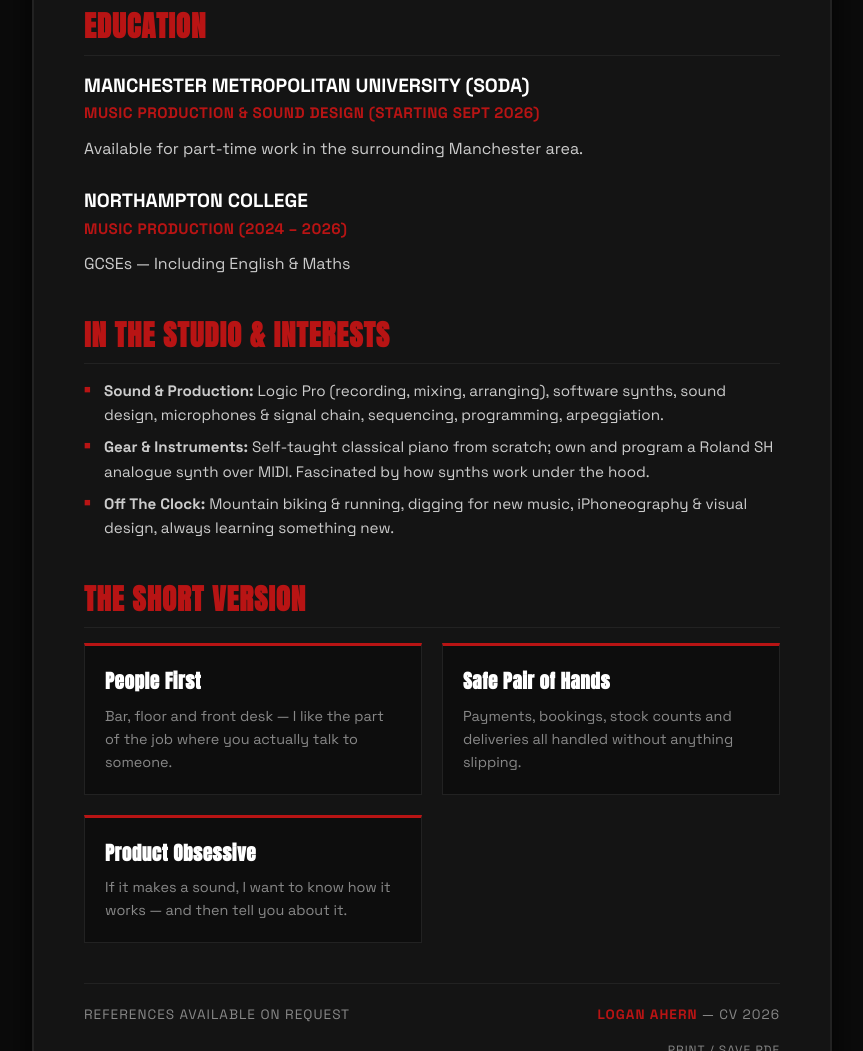
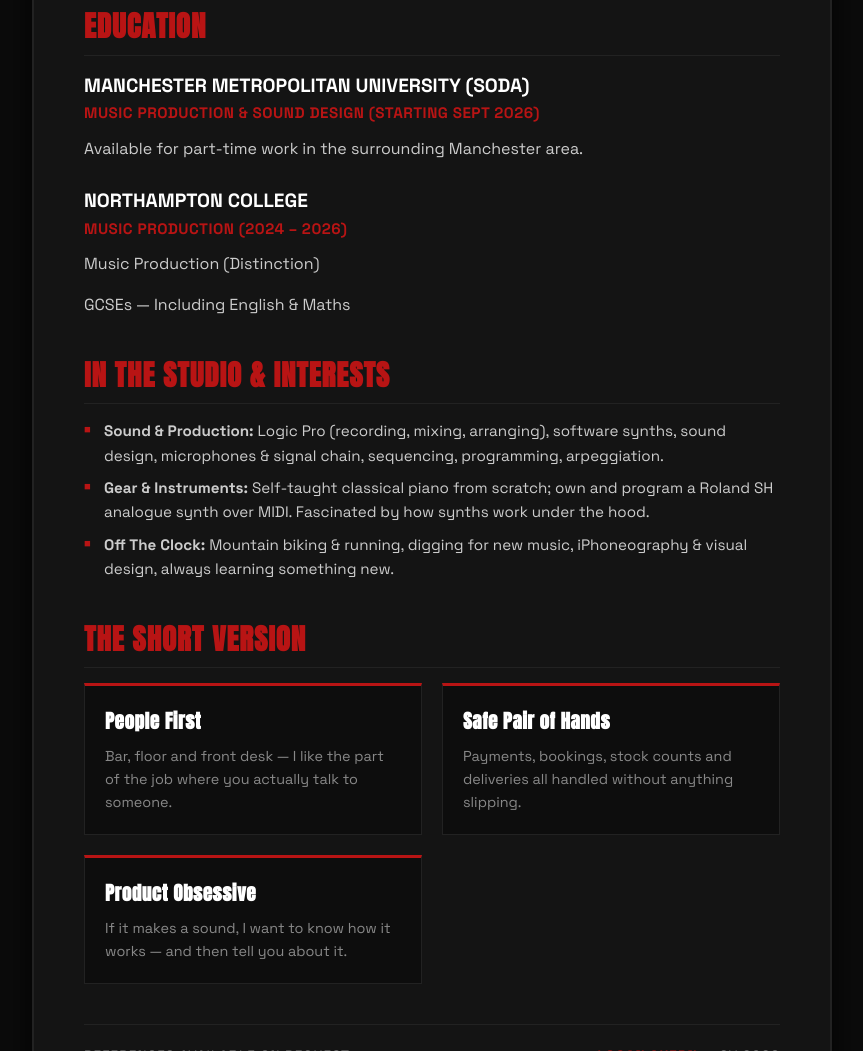
Before and after one commit to aherndavid/loganahern, a plain HTML site: page index.html in a window 1280 px wide. Shown: the part 1531-2582 px from the top of the page, without its empty margins (208-1071 px from the left). Drawn offline with Linux system fonts and the light colour scheme.

Commit message:
amendment

```diff
--- a/index.html
+++ b/index.html
@@ -288,7 +288,9 @@
             <div class="edu-item">
                 <div class="job-title">Northampton College</div>
                 <div class="job-company glowing">Music Production (2024 – 2026)</div>
-                <p>GCSEs — Including English &amp; Maths</p>
+                  <p>Music Production (Distinction)</p>
+                  <p>GCSEs — Including English &amp; Maths</p>
+
             </div>
         </section>
 
```
Also changed, not shown: 1 other file.
